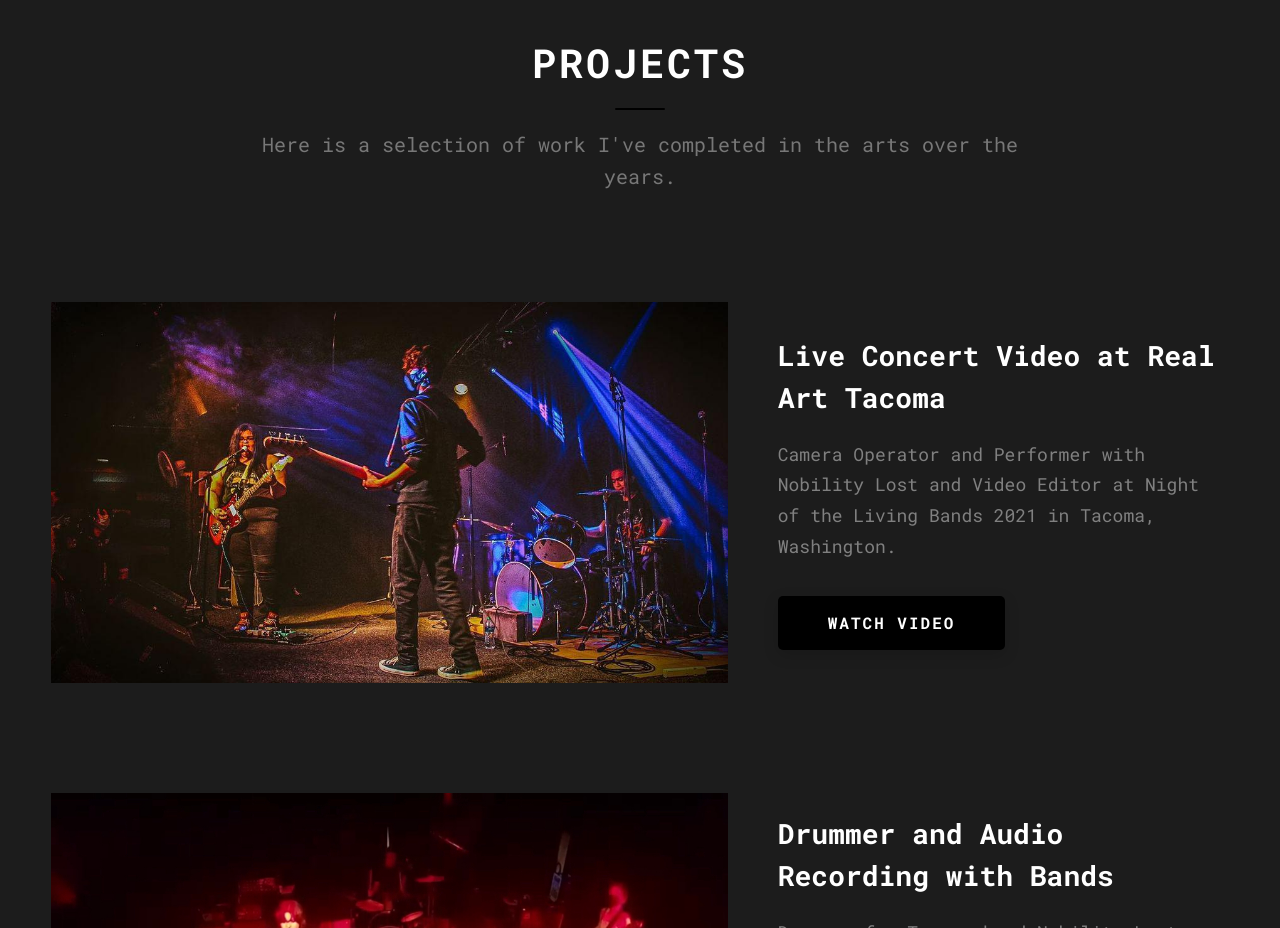
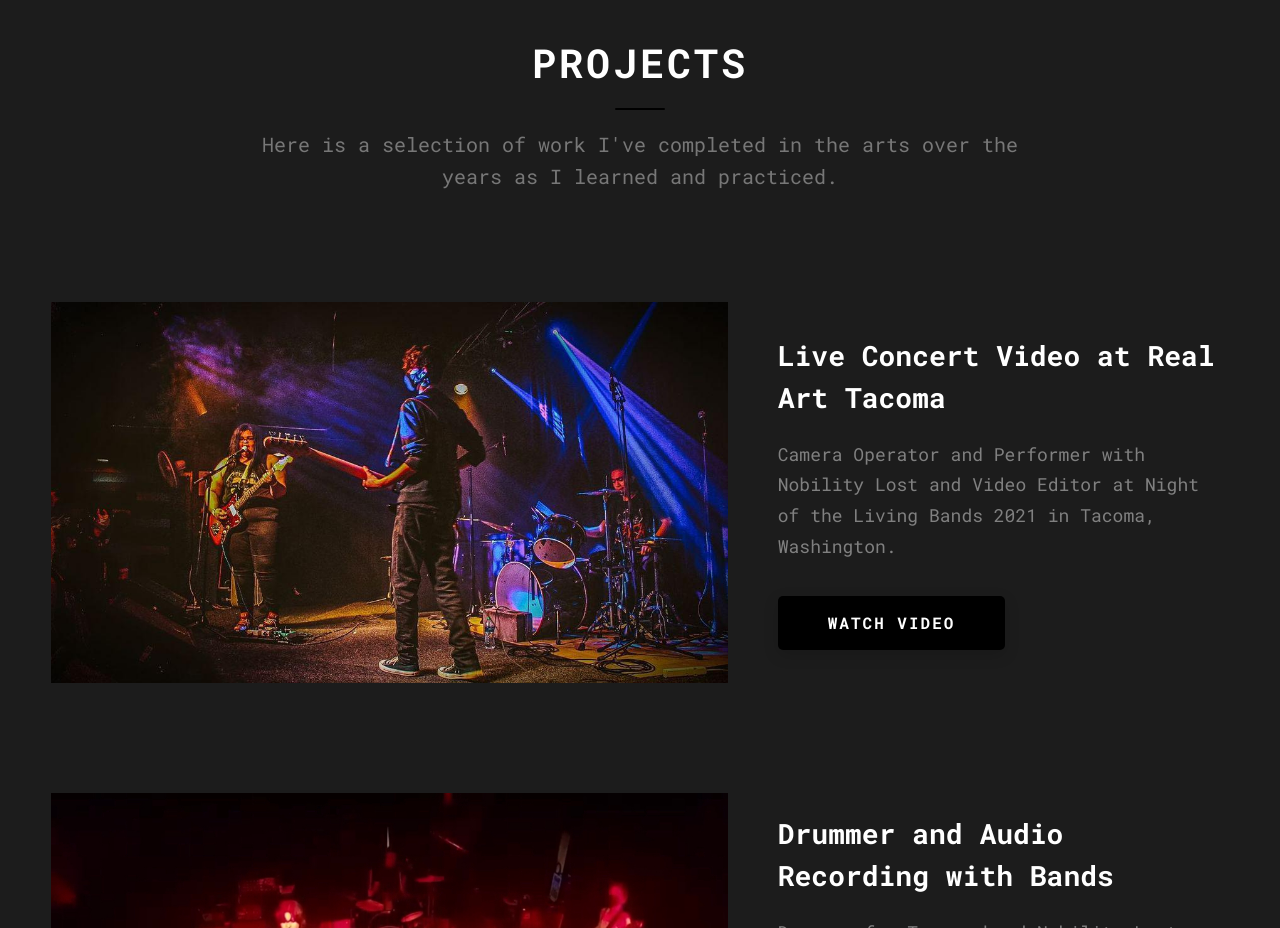
Before and after one commit to ndproductions/ndproductions.github.io, a plain HTML site: page index.html in a window 1280 px wide. Shown: the part 1960-2888 px from the top of the page. Drawn offline with Linux system fonts and the light colour scheme.

Commit message:
Update index.html

```diff
--- a/index.html
+++ b/index.html
@@ -163,7 +163,7 @@
         <h2 class="heading heading-sec heading-sec__mb-bg">
           <span class="heading-sec__main">Projects</span>
           <span class="heading-sec__sub">
-            Here is a selection of work I've completed in the arts over the years.
+            Here is a selection of work I've completed in the arts over the years as I learned and practiced.
           </span>
         </h2>
 
```
